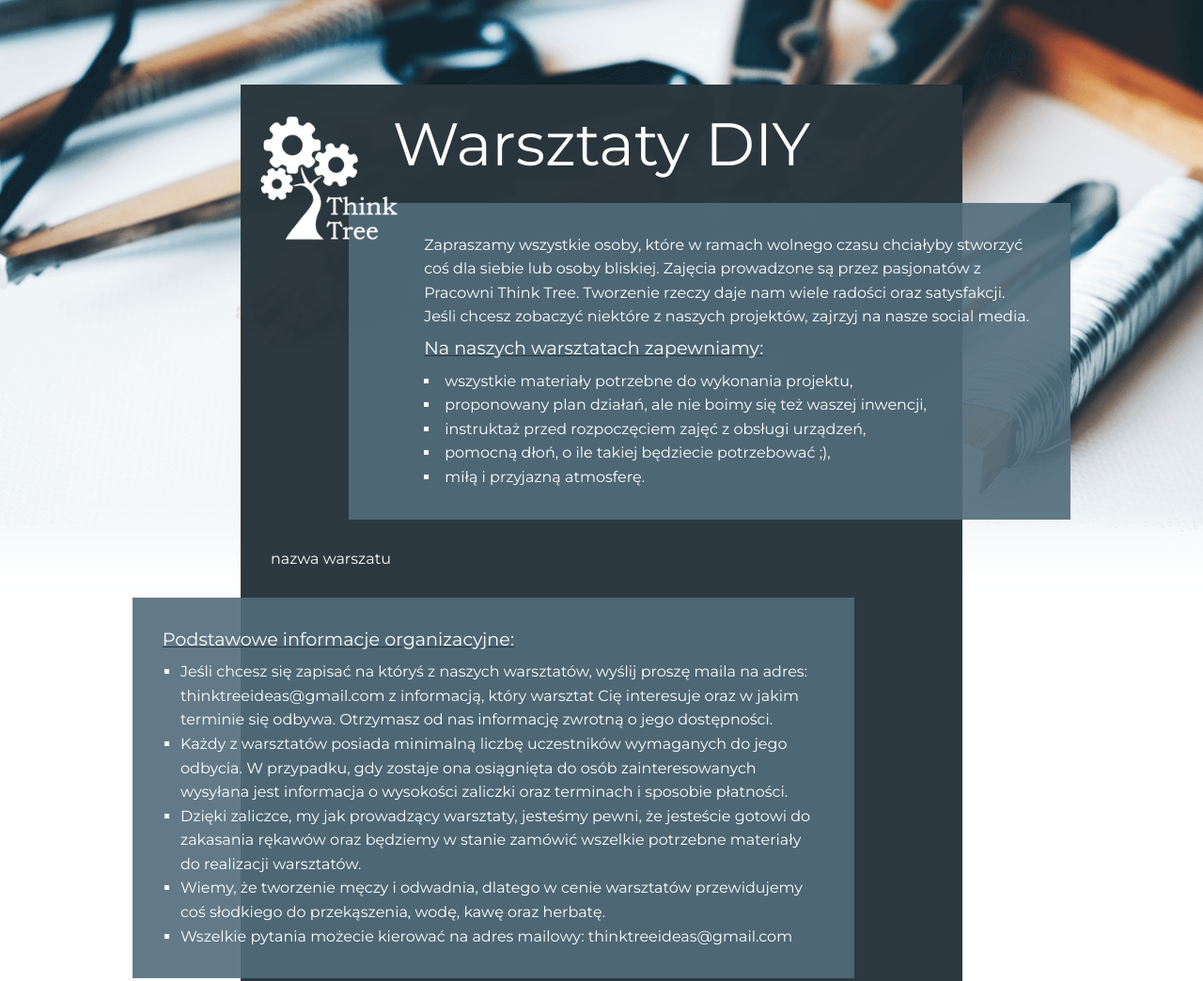
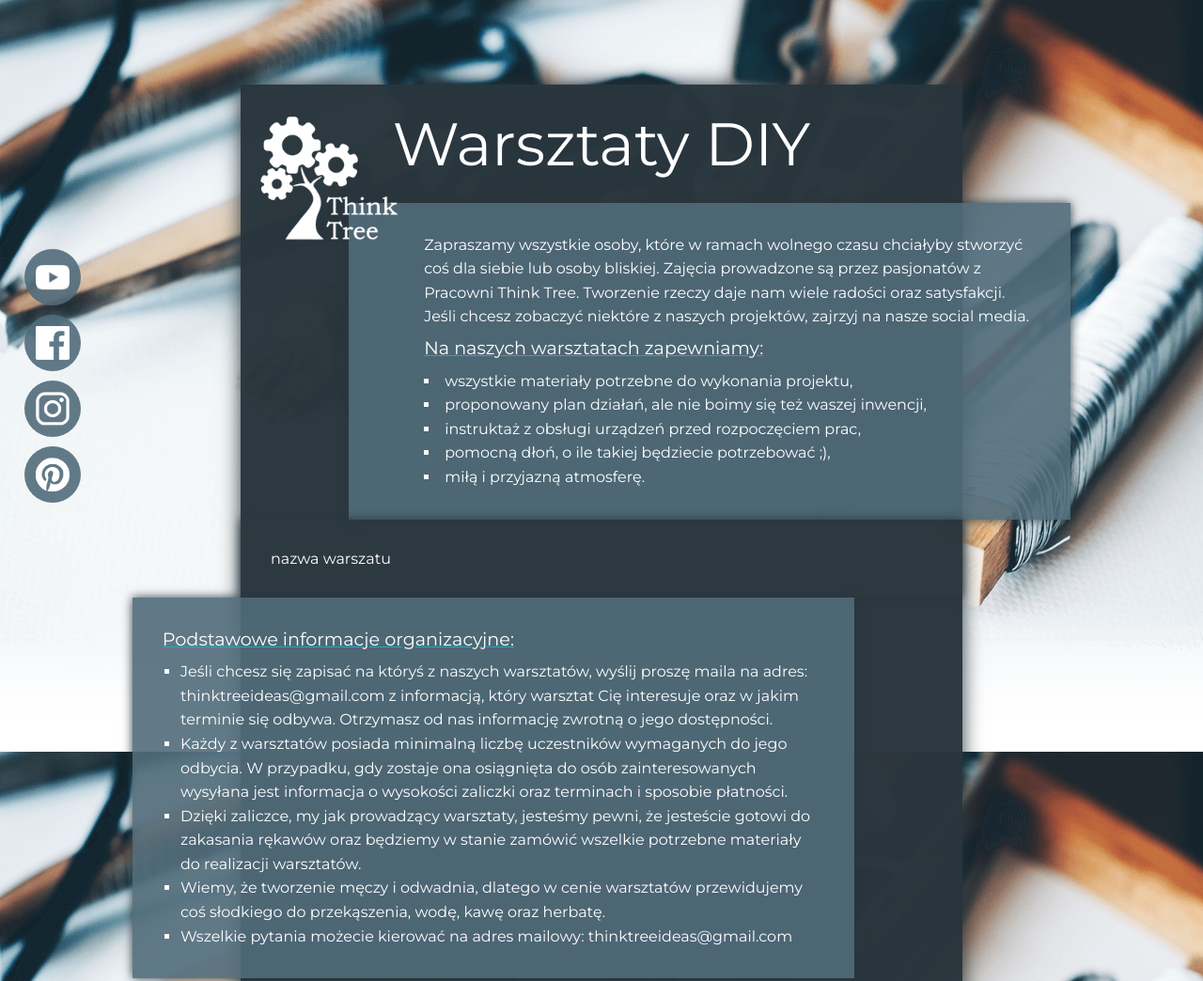
Before and after one commit to freefrogs/WarsztatyDIY, a website built with webpack: page src/index.html in a window 1280 px wide. Shown: the top 1044 px of the page at 94% size. Built offline with nearby package versions, Linux system fonts and the light colour scheme.

Commit message:
Add social media section

```diff
--- a/src/index.html
+++ b/src/index.html
@@ -8,6 +8,12 @@
   <meta name="keywords" content="warsztaty DIY rękodzieło Warszawa Wawa drewno żywica beton malowanie ubrań ogród w słoiku">
 </head>
 <body>
+  <aside class="social">
+    <a href="https://www.youtube.com/channel/UCH0oK8T2VmR6S6QAX8e3qwA" target="_blank" class="social__link"><img class="social__img" src="../src/assets/youtube.png" alt="link do youtube Think Tree"></a>
+    <a href="https://www.facebook.com/ThinkTreeIdeas/" target="_blank" class="social__link"><img class="social__img" src="../src/assets/facebook.png" alt="link do facebook Think Tree"></a>
+    <a href="https://www.instagram.com/think_tree/" target="_blank" class="social__link"><img class="social__img" src="../src/assets/instagram.png" alt="link do instagram Think Tree"></a>
+    <a href="https://pl.pinterest.com/Think_Tree/pracownia-think-tree/" target="_blank" class="social__link"><img class="social__img" src="../src/assets/pinterest.png" alt="link do pinterest Think Tree"></a>
+  </aside>
   <div class="container">
     <header>
       <h1 class="header header__main">Warsztaty DIY</h1>
@@ -22,7 +28,7 @@
         <ul class="section__list">
           <li class="section__item">wszystkie materiały potrzebne do wykonania projektu,</li>
           <li class="section__item">proponowany plan działań, ale nie boimy się też waszej inwencji,</li>
-          <li class="section__item">instruktaż przed rozpoczęciem zajęć z obsługi urządzeń,</li>
+          <li class="section__item">instruktaż z obsługi urządzeń przed rozpoczęciem prac,</li>
           <li class="section__item">pomocną dłoń, o ile takiej będziecie potrzebować ;),</li>
           <li class="section__item">miłą i przyjazną atmosferę.</li>
         </ul>
@@ -36,7 +42,6 @@
 
           </p>
         </div>
-
       </div>
     </section>
     <section class="section section__org">
--- a/src/styles/partials/_general.scss
+++ b/src/styles/partials/_general.scss
@@ -70,6 +70,7 @@ body {
   background-image: url(../assets/bg.png);
   background-size: 100%;
   background-repeat: no-repeat;
+  background-attachment: fixed;
 }
 .container {
   width: 60%;
@@ -77,9 +78,43 @@ body {
   margin: 7% auto 3%;
   background-color: $main-dark;
   padding-bottom: 5em;
+  box-shadow: 0 0 20px $main-dark;
 }
 .footer__p {
   margin: 15px auto;
   text-align: center;
   color: $main-dark;
 }
+
+/* social media */
+.social {
+  display: flex;
+  flex-direction: column;
+  align-items: center;
+  position: fixed;
+  top: 50%;
+  left: 2%;
+  transform: translateY(-50%);
+  &__link {
+    width: 60px;
+    height: 60px;
+    border-radius: 50%;
+    padding: 5px;
+    margin: 5px 0;
+    background-color: $main-dark-2;
+    position: relative;
+    transition: .4s ease-in-out;
+    &:hover {
+      box-shadow: 0 0 5px $main-dark-2;
+      background-color: $details;
+    }
+  }
+  &__img {
+    width: 60%;
+    height: auto;
+    position: absolute;
+    left: 50%;
+    top: 50%;
+    transform: translate(-50%,-50%);
+  }
+}
--- a/src/styles/partials/_section.scss
+++ b/src/styles/partials/_section.scss
@@ -1,6 +1,7 @@
 .section {
   padding: 2em;
   position: relative;
+  box-shadow: 0 0 10px $main-dark;
   &__p {
     line-height: 1.6em;
     padding-bottom: 0.5em;
@@ -18,7 +19,7 @@
   }
   &__attention {
     text-decoration-line: underline;
-    text-decoration-color: $main-dark;
+    text-decoration-color: $details;
     font-size: 1.2em;
   }
   &__main {
--- a/src/styles/partials/_variables.scss
+++ b/src/styles/partials/_variables.scss
@@ -6,4 +6,4 @@ $main-font: "Montserrat", Arial, sans-serif;
 $main-light: #fff;
 $main-dark: hsla(201,20%,20%,0.98);
 $main-dark-2: hsla(201,20%,40%,0.9);
-$details: rgb(48, 227, 255);
+$details: rgb(33, 172, 194);
```
Also changed, not shown: src/assets/facebook.png (added), src/assets/instagram.png (added), src/assets/pinterest.png (added), src/assets/youtube.png (added).
